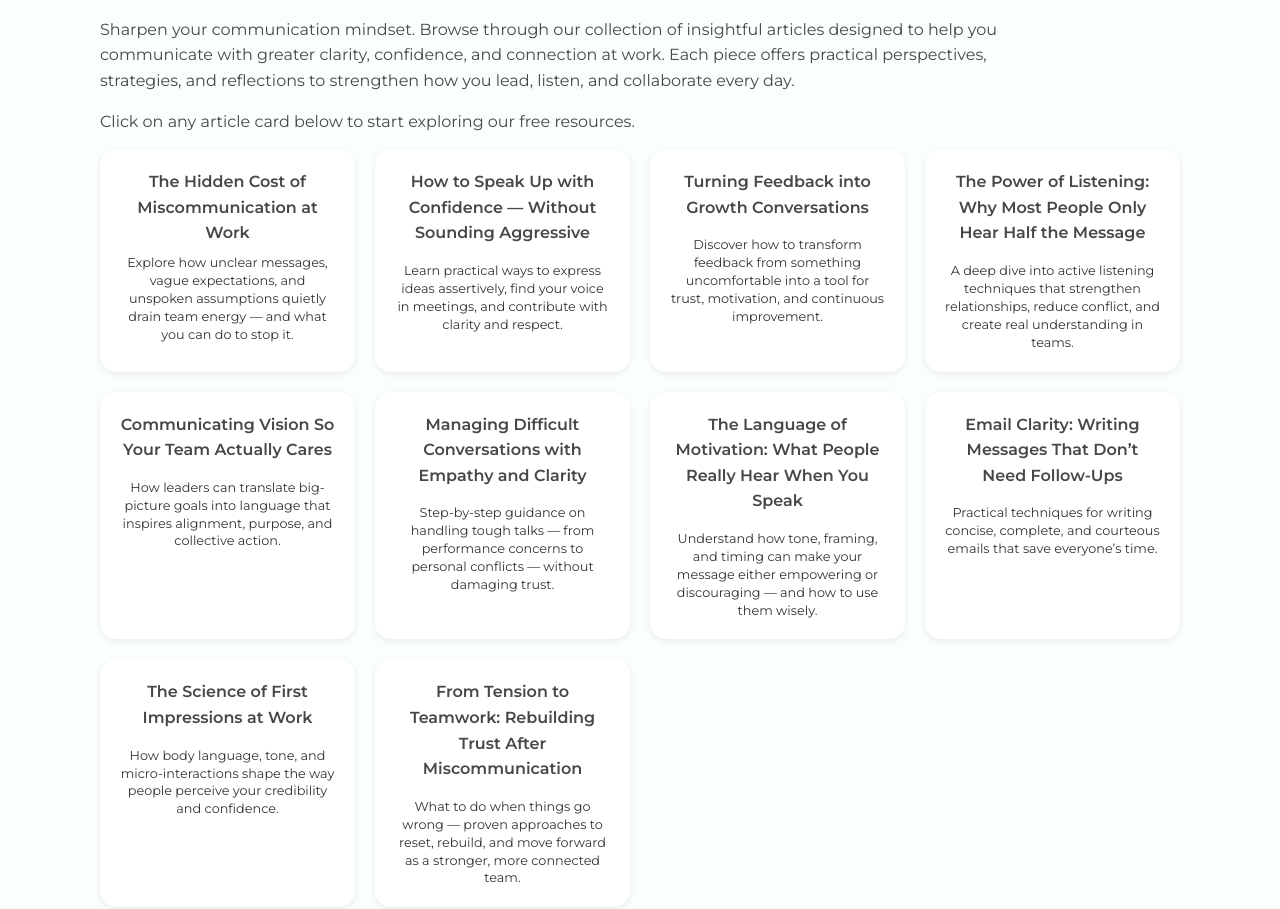
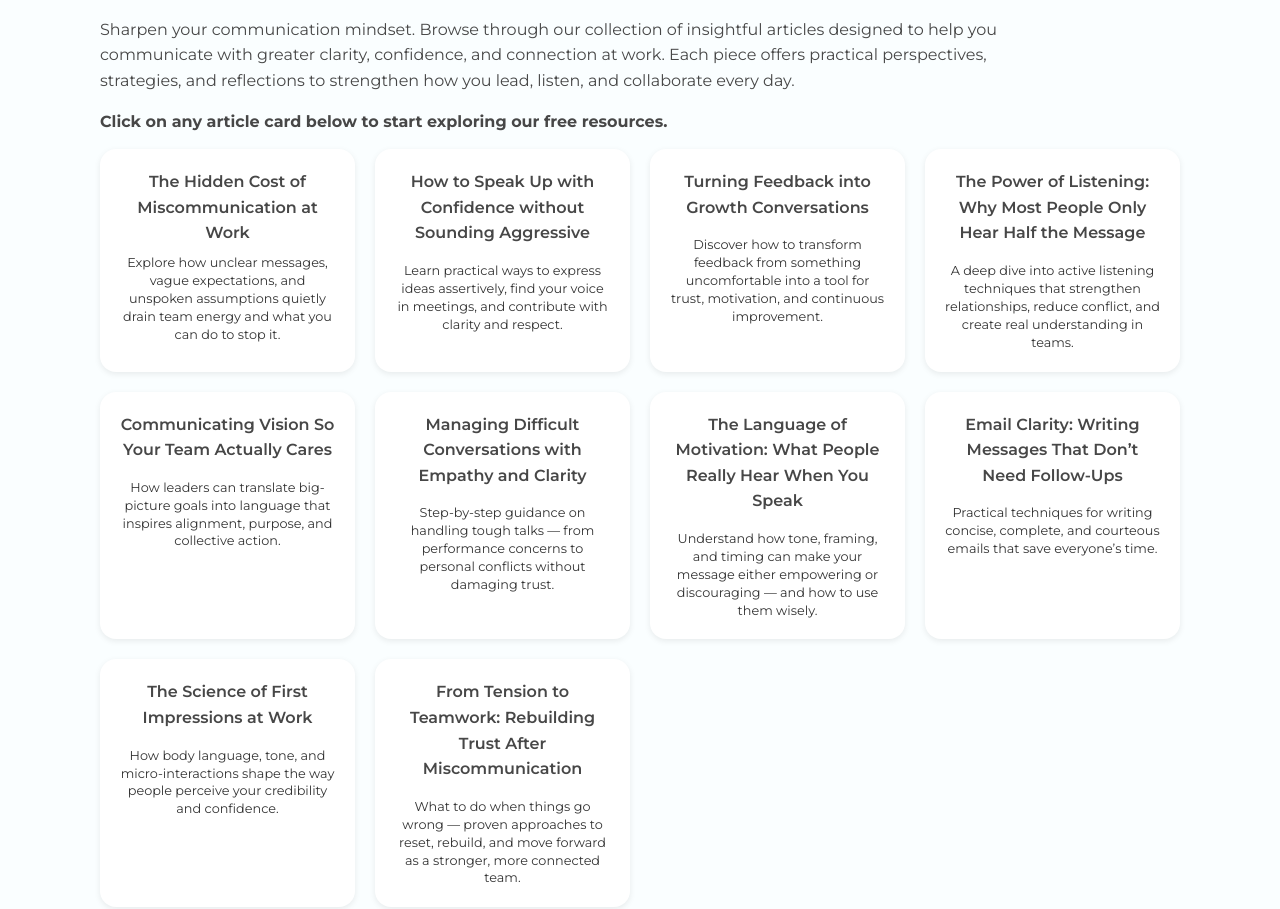
Before and after one commit to darylmilanes/workshop-site, a plain HTML site: page index.html in a window 1280 px wide. Shown: the part 2842-3751 px from the top of the page. Drawn offline with Linux system fonts and the light colour scheme.

Commit message:
Revise text in resource section for clarity
Updated text for improved clarity and flow.

```diff
--- a/index.html
+++ b/index.html
@@ -102,7 +102,8 @@
   <section id="resources">
     <h2>Free Resources</h2>
     <p>Sharpen your communication mindset. Browse through our collection of insightful articles designed to help you communicate with greater clarity, confidence, and connection at work. Each piece offers practical perspectives, strategies, and reflections to strengthen how you lead, listen, and collaborate every day.</p>
-    <p>Click on any article card below to start exploring our free resources.</p>
+    <h4>Click on any article card below to start exploring our free resources.</h4>
+    <p> </p>
     <style>
       /* Ensure all resource cards share the same size */
       .resources-grid .card {
@@ -141,12 +142,12 @@
       <div class="card resource-card">
         <a href="https://drive.google.com/file/d/1icRaBf3aetwKt_5CNyCjBzKhX7oRXUYK/view?usp=sharing" target="_blank" rel="noopener" class="resource-link">
           <h3>The Hidden Cost of Miscommunication at Work</h3>
-          <p>Explore how unclear messages, vague expectations, and unspoken assumptions quietly drain team energy — and what you can do to stop it.</p>
+          <p>Explore how unclear messages, vague expectations, and unspoken assumptions quietly drain team energy and what you can do to stop it.</p>
         </a>
       </div>
 
       <div class="card resource-card">
-        <h3>How to Speak Up with Confidence — Without Sounding Aggressive</h3>
+        <h3>How to Speak Up with Confidence without Sounding Aggressive</h3>
         <p>Learn practical ways to express ideas assertively, find your voice in meetings, and contribute with clarity and respect.</p>
       </div>
 
@@ -167,7 +168,7 @@
 
       <div class="card resource-card">
         <h3>Managing Difficult Conversations with Empathy and Clarity</h3>
-        <p>Step-by-step guidance on handling tough talks — from performance concerns to personal conflicts — without damaging trust.</p>
+        <p>Step-by-step guidance on handling tough talks — from performance concerns to personal conflicts without damaging trust.</p>
       </div>
 
       <div class="card resource-card">
```
